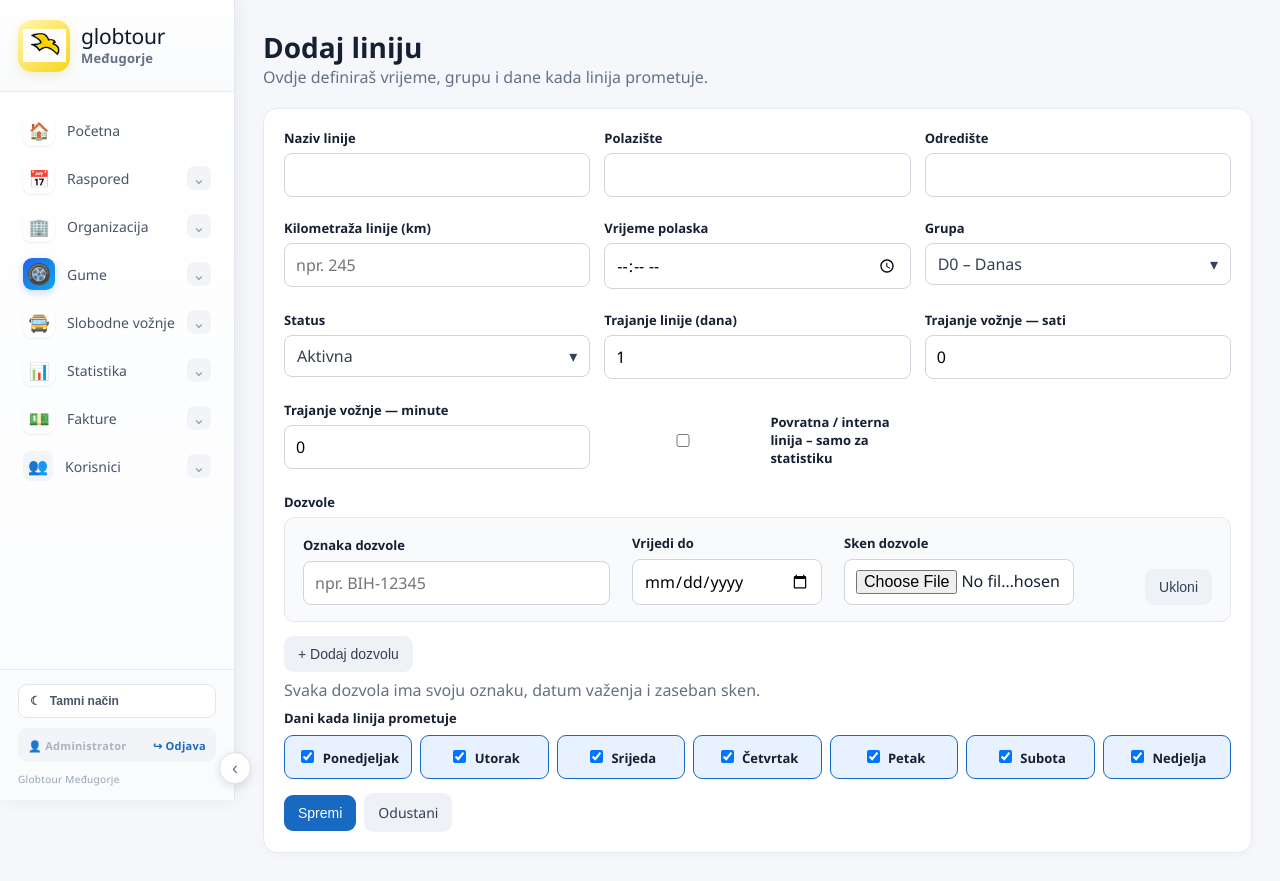
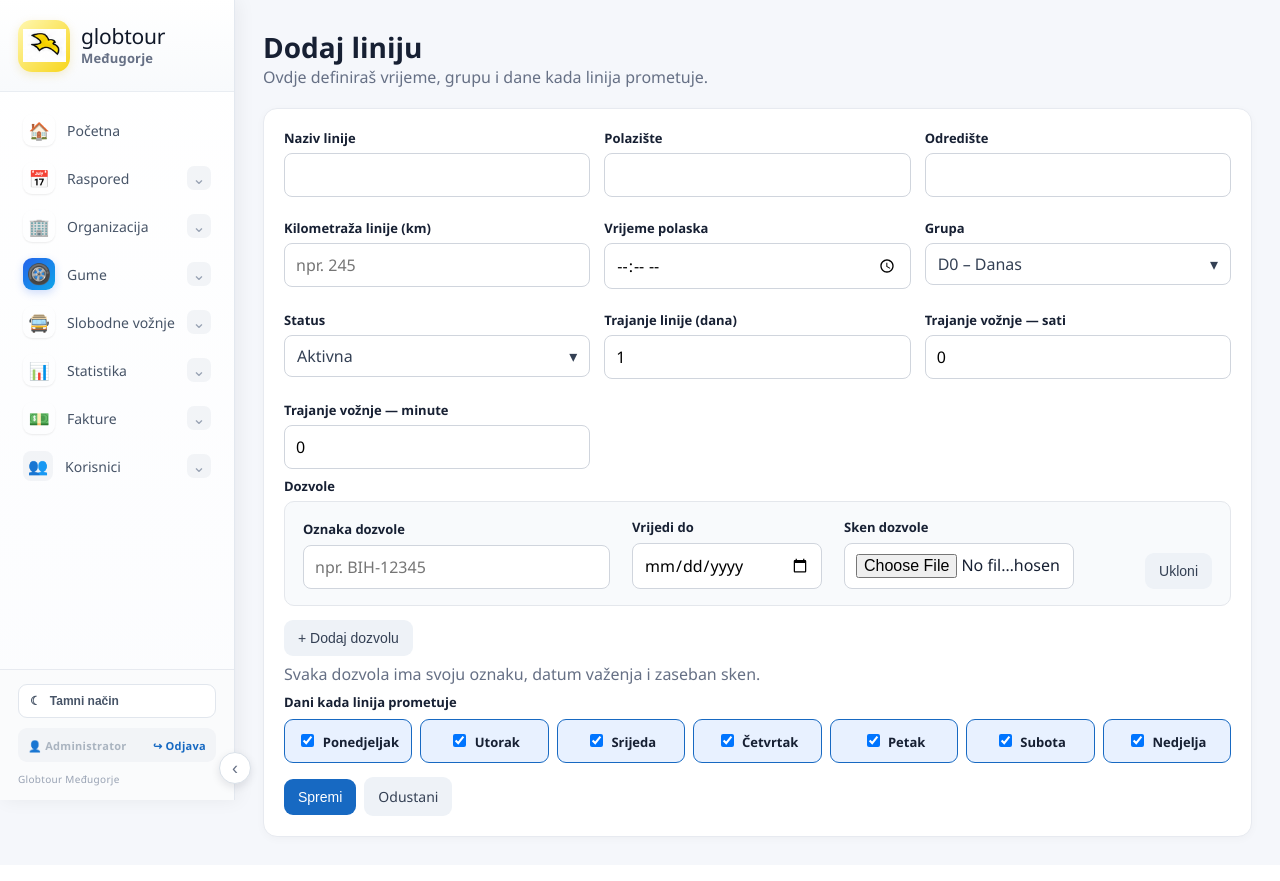
Before and after one commit to Izelenika/Globtour, a Flask app: page /linije/dodaj in a window 1280 px wide. After the commit the page ends 840 px from the top, so only its background shows below. Run offline with Flask 3, Linux system fonts and the light colour scheme; a user stored in the database is signed in; data comes from the database, SQL or seed files in the repository.

Commit message:
Update line_form.html for improved input handling

```diff
--- a/templates/line_form.html
+++ b/templates/line_form.html
@@ -14,7 +14,7 @@
 <div class="field"><label>Status</label><select name="active"><option value="Da" {% if not row or row.active=="Da" %}selected{% endif %}>Aktivna</option><option value="Ne" {% if row and row.active=="Ne" %}selected{% endif %}>Neaktivna</option></select></div>
 <div class="field"><label>Trajanje linije (dana)</label><input type="number" min="1" name="duration_days" value="{{row.duration_days if row and row.duration_days else 1}}"></div><div class="field"><label>Trajanje vožnje — sati</label><input type="number" min="0" step="1" name="duration_hours_int" value="{{row.duration_hours_int if row and row.duration_hours_int is not none else (row.duration_hours|int if row and row.duration_hours is not none else 0)}}" placeholder="npr. 17"></div>
 <div class="field"><label>Trajanje vožnje — minute</label><input type="number" min="0" max="59" step="1" name="duration_minutes" value="{{row.duration_minutes if row and row.duration_minutes is not none else 0}}" placeholder="npr. 20"></div>
-<div class="field" style="display:flex;align-items:end"><label style="display:flex;gap:9px;align-items:center;padding:12px 0"><input type="checkbox" name="internal_return" value="1" {% if row and row.internal_return %}checked{% endif %}> Povratna / interna linija – samo za statistiku</label></div></div>
+</div>
 <div class="field">
 <label style="font-weight:700">Dozvole</label>
 <div id="permits-container">
```
